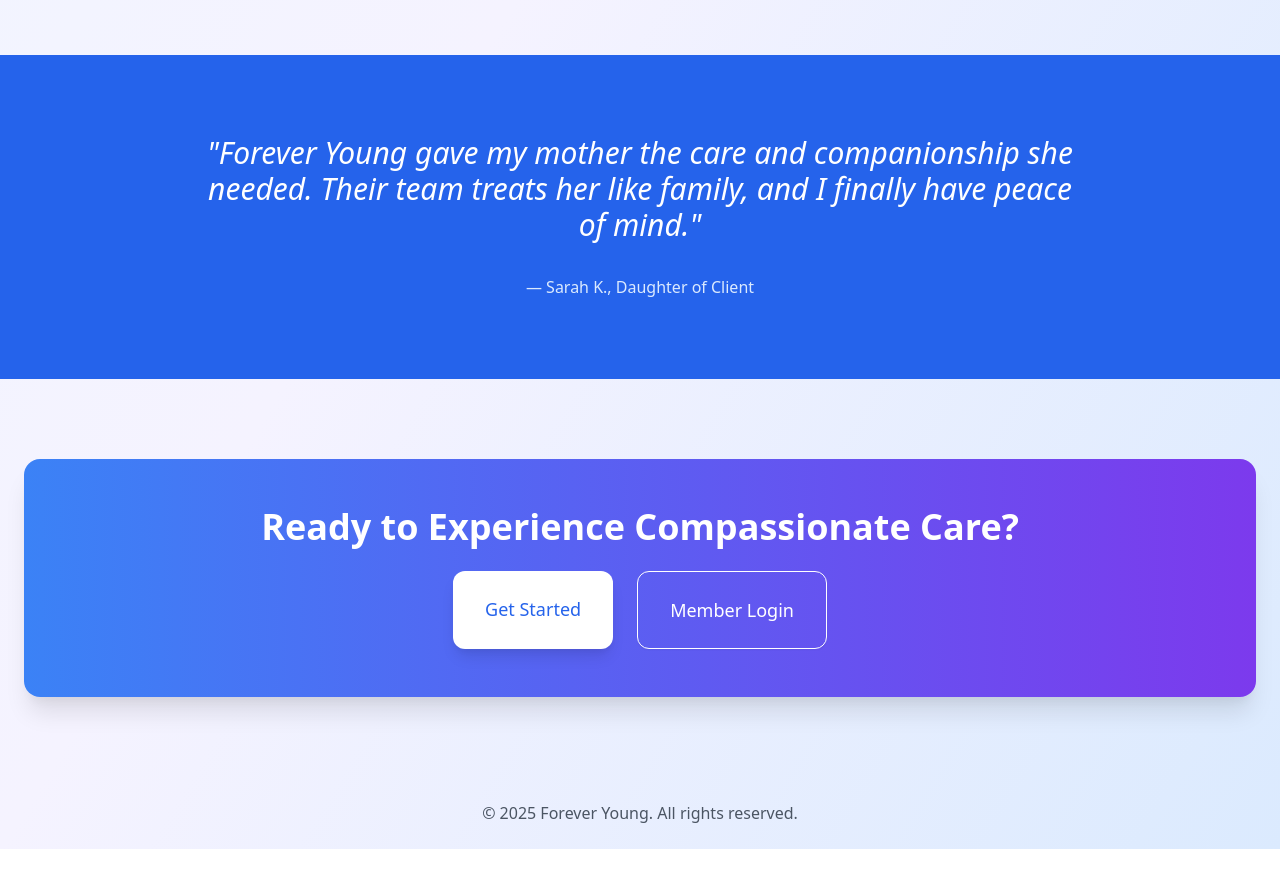
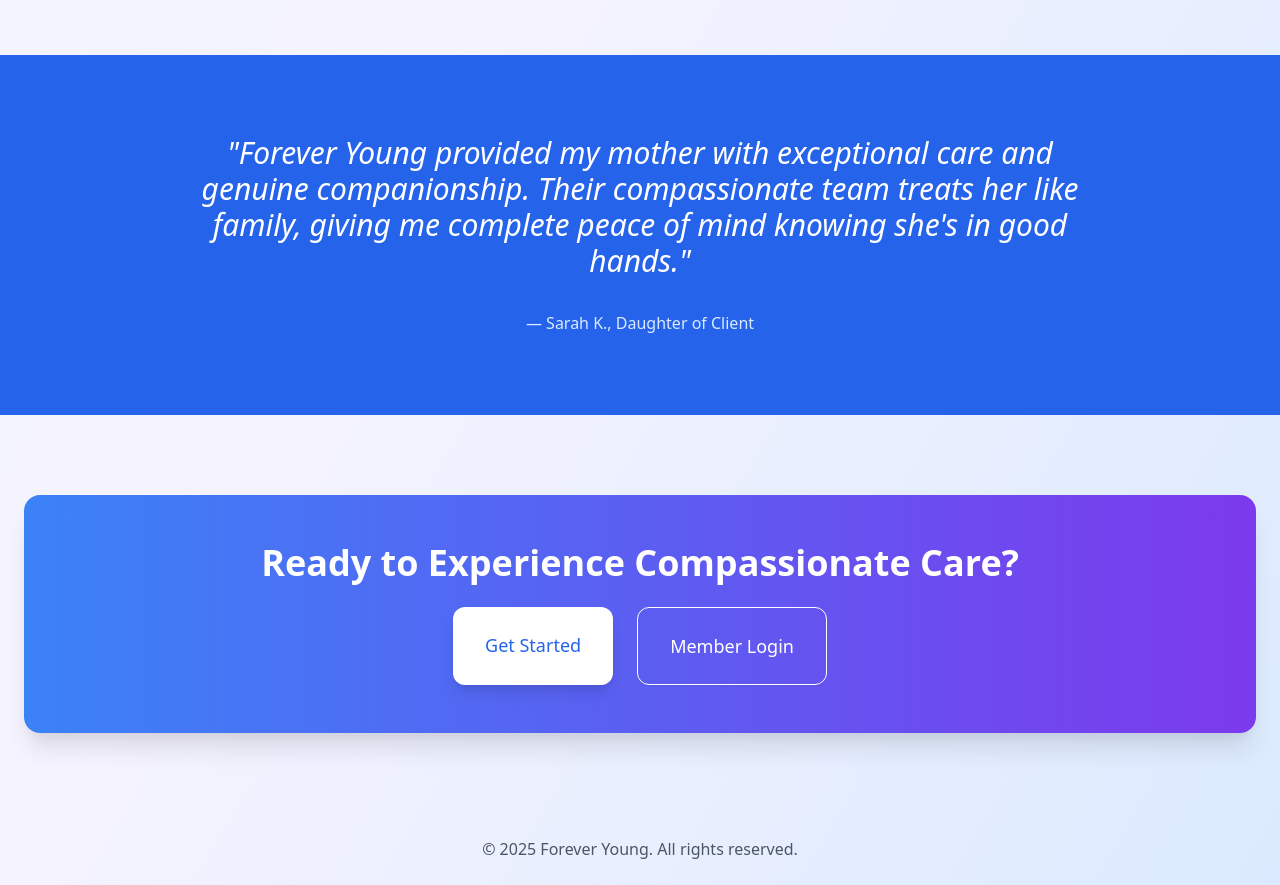
Before and after one commit to DebesheeSen/FOREVER-YOUNG, a Next.js app: page / in a window 1280 px wide. Shown: the part 1260-2145 px from the top of the page. Before the commit the page ends 2109 px from the top, so only its background shows below. Built offline with nearby package versions, Linux system fonts and the light colour scheme; no server answers.

Commit message:
fix deployment errors

```diff
--- a/app/page.tsx
+++ b/app/page.tsx
@@ -148,10 +148,10 @@ export default function LandingPage() {
         <div className="container mx-auto px-6">
           <div className="max-w-4xl mx-auto text-center">
             <blockquote className="text-2xl md:text-3xl text-white italic mb-8">
-              "Forever Young gave my mother the care and companionship she needed. Their team treats her like family, and I finally have peace of mind."
+            &quot;Forever Young provided my mother with exceptional care and genuine companionship. Their compassionate team treats her like family, giving me complete peace of mind knowing she&apos;s in good hands.&quot;
             </blockquote>
             <div className="text-blue-100 dark:text-blue-300 font-medium">
-              — Sarah K., Daughter of Client
+            &mdash; Sarah K., Daughter of Client
             </div>
           </div>
         </div>
```
